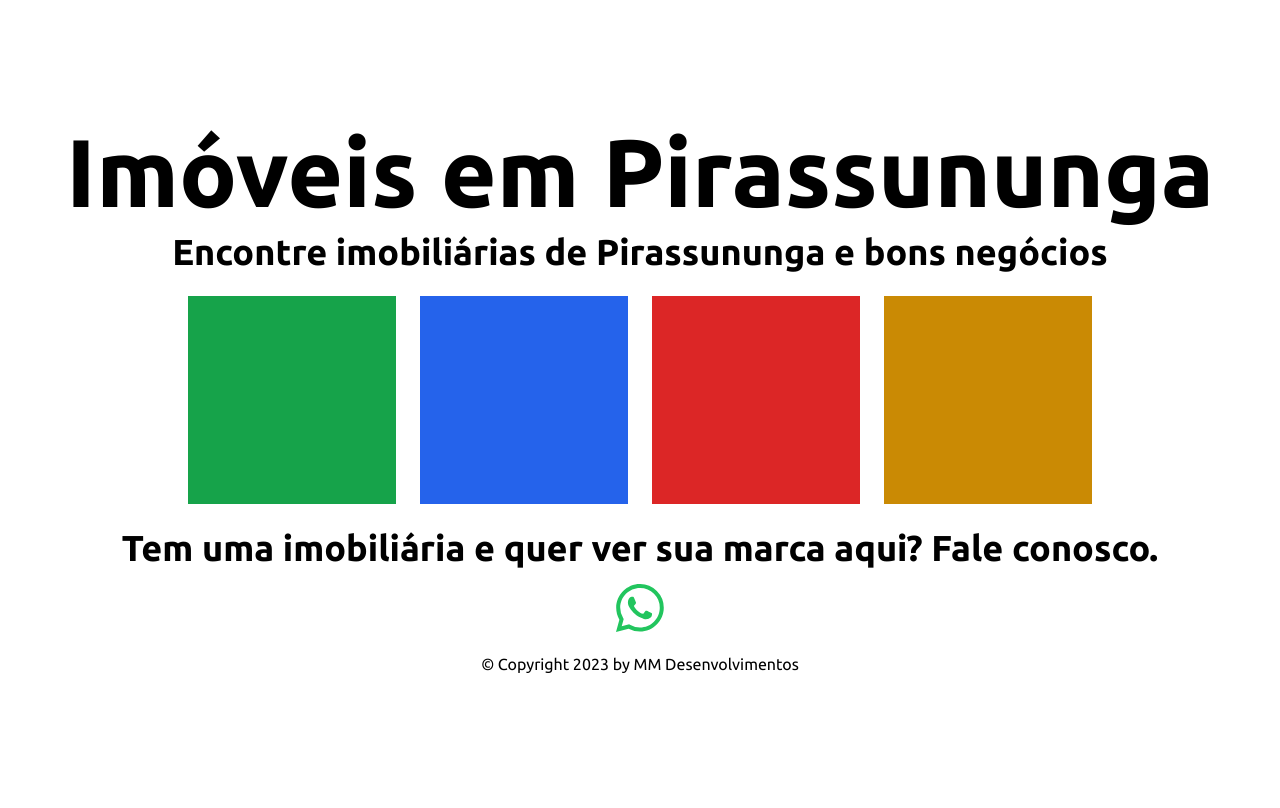
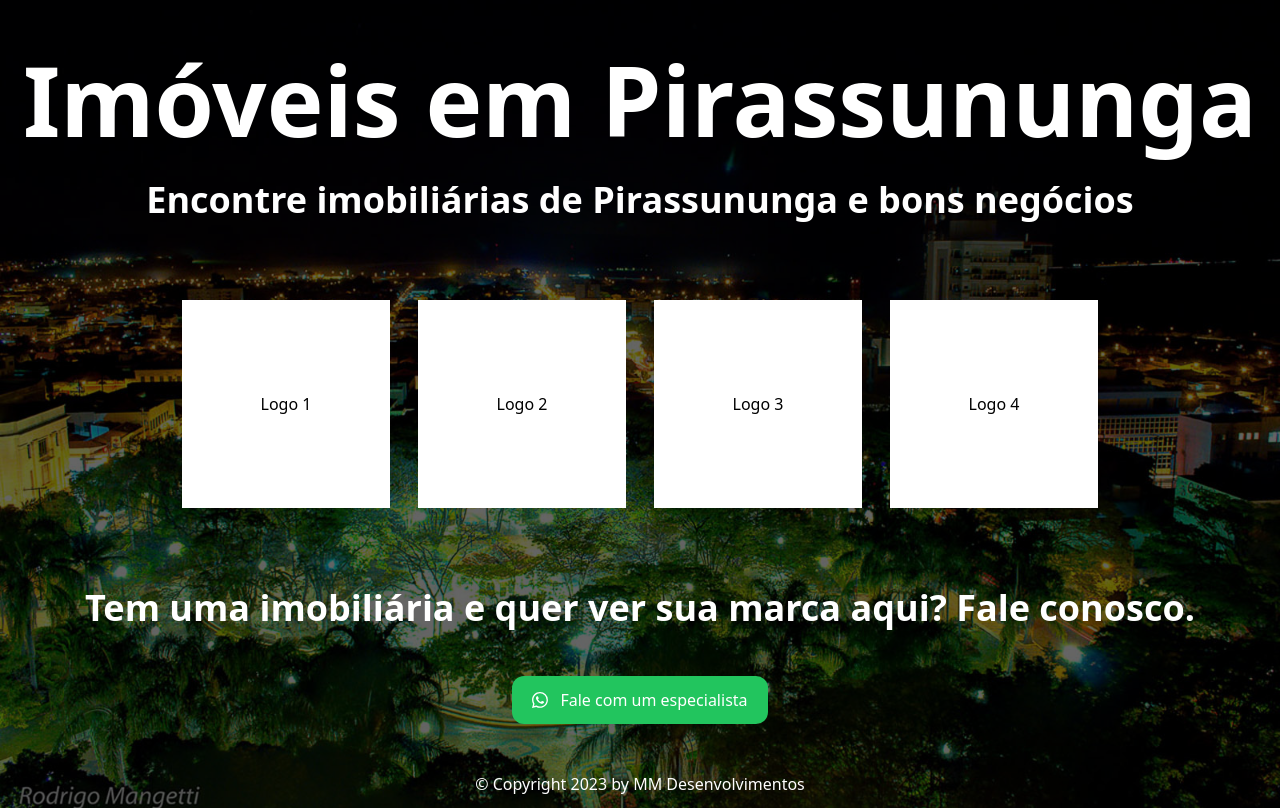
Before and after one commit to mmissura/imoveisempirassununga, a React (Vite) app: page / in a window 1280 px wide. Built offline with nearby package versions, Linux system fonts and the light colour scheme.

Commit message:
refactor: add background

```diff
--- a/src/App.tsx
+++ b/src/App.tsx
@@ -2,26 +2,40 @@ import { BsWhatsapp } from 'react-icons/bs';
 
 export const App = () => {
   return (
-    <div className="flex flex-col justify-center items-center w-full h-screen p-4">
-      <h1 className="text-3xl font-bold 2xl:text-8xl xl:text-8xl lg:text-6xl mb-3">
+    <div className="w-full overflow-x-hidden bg-map">
+      <div className="bg-black">
+        <h1 className="text-3xl font-bold 2xl:text-8xl xl:text-8xl lg:text-6xl mt-10 text-white">
           Imóveis em Pirassununga
         </h1>
-      <h2 className="text-xl text-center font-bold 2xl:text-5xl xl:text-4xl lg:text-3xl">
+        <h2 className="text-xl text-center font-bold 2xl:text-5xl xl:text-4xl lg:text-3xl mt-8 text-white">
           Encontre imobiliárias de Pirassununga e bons negócios
         </h2>
-      <div className="grid grid-cols-12 gap-6 my-6">
-        <div className="2xl:w-52 xl:w-52 lg:w-52 w-full h-52 2xl:col-span-3 xl:col-span-3 lg:col-span-3 col-span-6 bg-green-600"></div>
-        <div className="2xl:w-52 xl:w-52 lg:w-52 w-full h-52 2xl:col-span-3 xl:col-span-3 lg:col-span-3 col-span-6 bg-blue-600"></div>
-        <div className="2xl:w-52 xl:w-52 lg:w-52 w-full h-52 2xl:col-span-3 xl:col-span-3 lg:col-span-3 col-span-6 bg-red-600"></div>
-        <div className="2xl:w-52 xl:w-52 lg:w-52 w-full h-52 2xl:col-span-3 xl:col-span-3 lg:col-span-3 col-span-6 bg-yellow-600"></div>
+        <div className="grid grid-cols-12 gap-7 my-20">
+          <div className="2xl:w-52 xl:w-52 lg:w-52 w-full h-52 2xl:col-span-3 xl:col-span-3 lg:col-span-3 col-span-6 bg-white flex justify-center items-center">
+            Logo 1
           </div>
-      <h2 className="text-2xl text-center font-bold 2xl:text-4xl xl:text-4xl lg:text-2xl mb-4">
+          <div className="2xl:w-52 xl:w-52 lg:w-52 w-full h-52 2xl:col-span-3 xl:col-span-3 lg:col-span-3 col-span-6 bg-white flex justify-center items-center">
+            Logo 2
+          </div>
+          <div className="2xl:w-52 xl:w-52 lg:w-52 w-full h-52 2xl:col-span-3 xl:col-span-3 lg:col-span-3 col-span-6 bg-white flex justify-center items-center">
+            Logo 3
+          </div>
+          <div className="2xl:w-52 xl:w-52 lg:w-52 w-full h-52 2xl:col-span-3 xl:col-span-3 lg:col-span-3 col-span-6 bg-white flex justify-center items-center">
+            Logo 4
+          </div>
+        </div>
+        <h2 className="text-2xl text-center font-bold 2xl:text-4xl xl:text-4xl lg:text-2xl mb-12 text-white">
           Tem uma imobiliária e quer ver sua marca aqui? Fale conosco.
         </h2>
-      <div className="text-5xl">
-        <BsWhatsapp className="text-green-500 mb-5" />
+        <div>
+          <button className="bg-green-500 text-white py-3 px-5 flex justify-center items-center gap-3 hover:bg-green-600 rounded-xl mb-12">
+            <BsWhatsapp /> Fale com um especialista
+          </button>
         </div>
-      <footer>&copy; Copyright 2023 by MM Desenvolvimentos</footer>
+        <footer className="text-white">
+          &copy; Copyright 2023 by MM Desenvolvimentos
+        </footer>
+      </div>
     </div>
   );
 };
--- a/src/assets/css/global.css
+++ b/src/assets/css/global.css
@@ -2,6 +2,23 @@
 @tailwind components;
 @tailwind utilities;
 
-body {
+/* body {
     font-family: 'Ubuntu', sans-serif;
+} */
+
+.bg-map {
+    background: url('../images/pirassununga.jpeg');
+    background-position: center;
+    background-size: cover;
 }
+
+.bg-black {
+    width: 100%;
+    min-height: 100vh;
+    display: flex;
+    justify-content: center;
+    align-items: center;
+    background-color: rgba(0,0,0,0.6);
+    flex-direction: column;
+    padding: 12px;
+}
```
Also changed, not shown: src/assets/images/map-pirassununga.png (added), src/assets/images/pirassununga.jpeg (added). Lines whose indentation alone changed are shown as unchanged.
